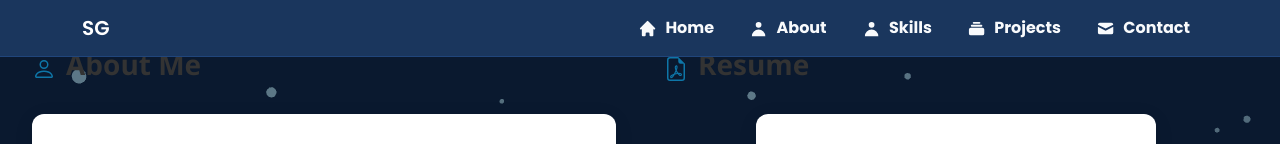
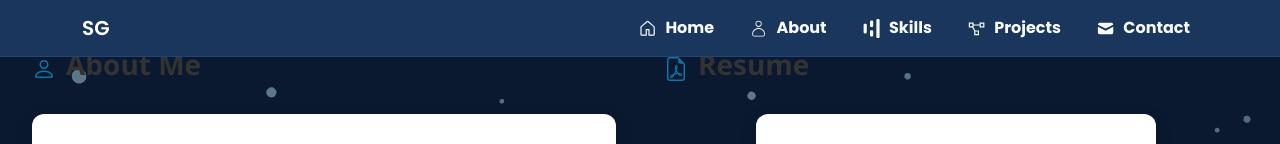
Before and after one commit to GurugubelliSravanthi/my-portfolio-react, a React (Vite) app: page /about in a window 1280 px wide. Shown: the top 144 px of the page. Built offline with nearby package versions, Linux system fonts and the light colour scheme.

Commit message:
Update Header.jsx

```diff
--- a/src/components/Header.jsx
+++ b/src/components/Header.jsx
@@ -2,14 +2,18 @@ import React, { useState, useEffect } from 'react';
 import { Navbar, Nav, Container } from 'react-bootstrap';
 import { Link } from 'react-router-dom';
 import {
-  HiHome,
   HiUser,
   HiCollection,
   HiMail,
   HiMenu,
   HiX,
-  HiSparkles
 } from 'react-icons/hi';
+import { GoHome } from "react-icons/go";
+import { CiUser } from "react-icons/ci";
+import { SiHyperskill } from "react-icons/si";
+import { LiaProjectDiagramSolid } from "react-icons/lia";
+
+
 import './Header.css';
 
 function Header() {
@@ -25,11 +29,11 @@ function Header() {
   }, []);
 
   const navItems = [
-    { name: 'Home', icon: HiHome, path: '/' },
-    { name: 'About', icon: HiUser, path: '/about' },
-    { name: 'Skills', icon: HiUser, path: '/skills' },
-    { name: 'Projects', icon: HiCollection, path: '/projects' },
-    { name: 'Contact', icon: HiMail, path: '/contact' }
+    { name: "Home", icon: GoHome, path: "/" },
+    { name: "About", icon: CiUser, path: "/about" },
+    { name: "Skills", icon: SiHyperskill, path: "/skills" },
+    { name: "Projects", icon: LiaProjectDiagramSolid, path: "/projects" },
+    { name: "Contact", icon: HiMail, path: "/contact" },
   ];
 
   const toggleNavbar = () => {
```
